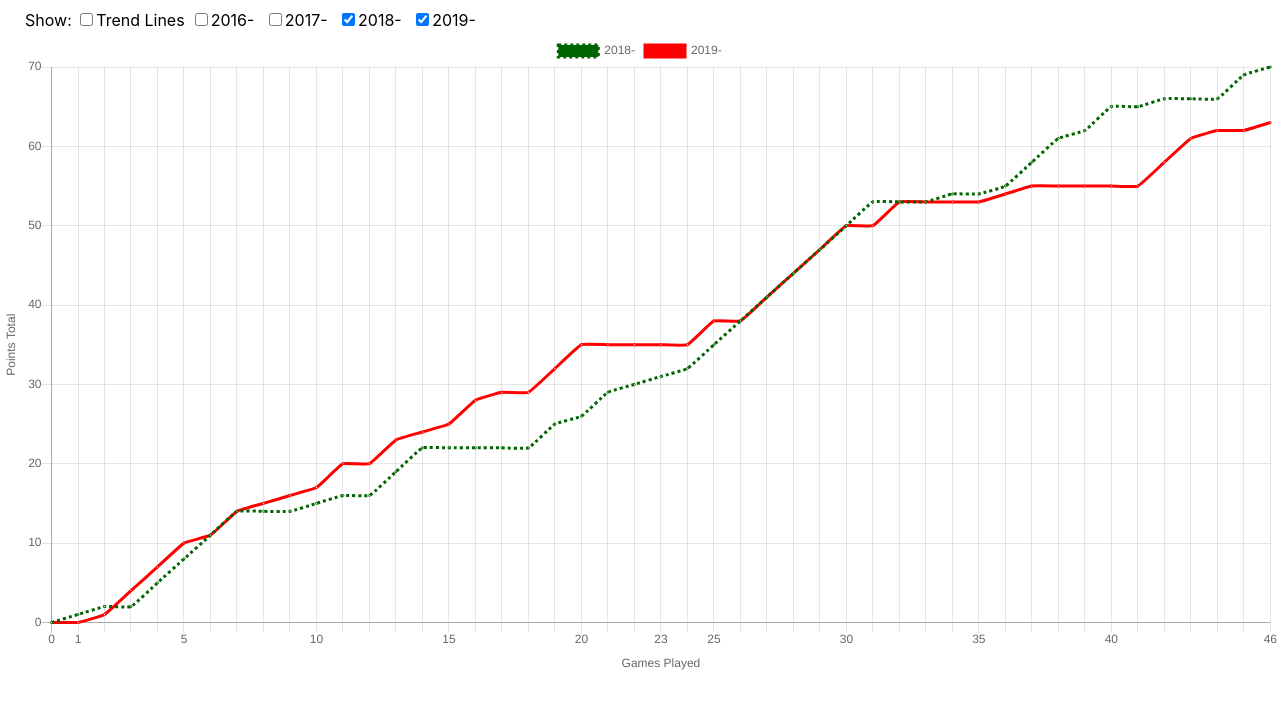
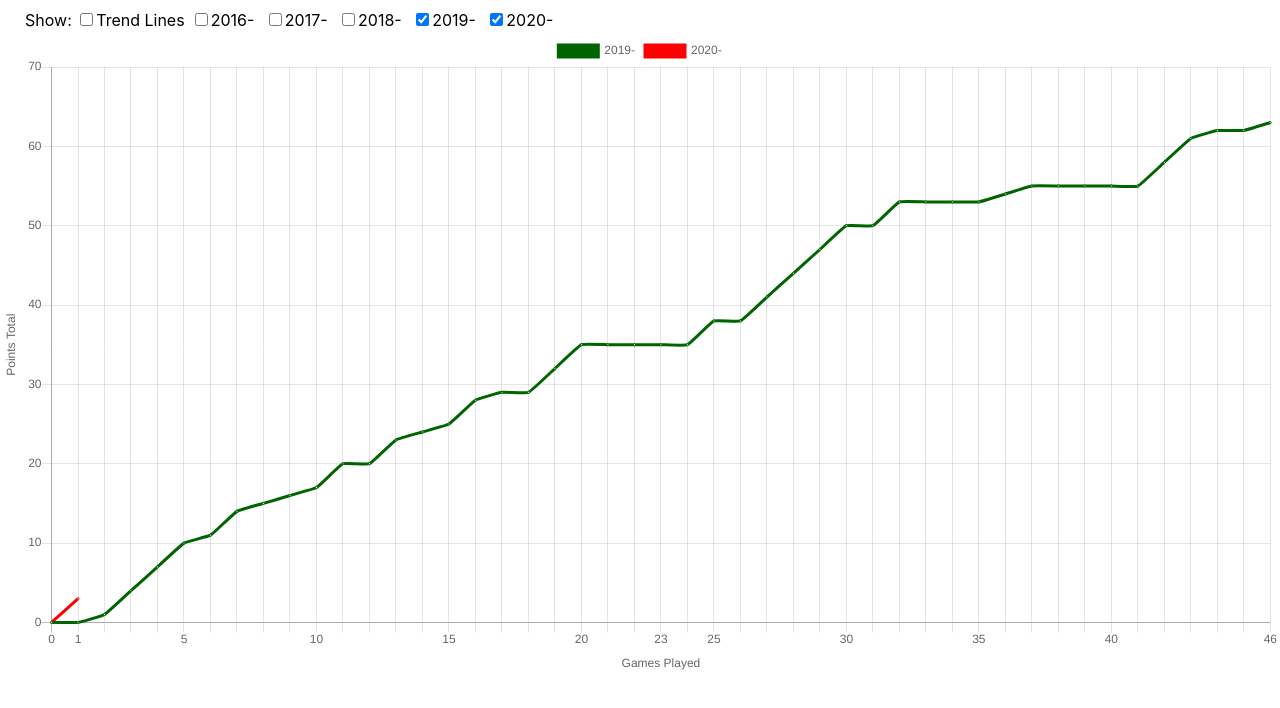
Before and after one commit to snerks/football-stats-03, a React (Create React App) app: page / in a window 1280 px wide. Shown: the top 708 px of the page. Built offline with nearby package versions, Linux system fonts and the light colour scheme.

Commit message:
Add Points2020

```diff
--- a/src/components/points-line-chart.tsx
+++ b/src/components/points-line-chart.tsx
@@ -6,8 +6,9 @@ import { points2019 } from "./points2019";
 import { points2016 } from "./points2016";
 import { points2017 } from "./points2017";
 import { points2018 } from "./points2018";
+import { points2020 } from "./points2020";
 
-interface PointsLineChartProps {}
+interface PointsLineChartProps { }
 
 interface PointsLineChartState {
   showTrendLines: boolean;
@@ -16,19 +17,21 @@ interface PointsLineChartState {
   show2017: boolean;
   show2018: boolean;
   show2019: boolean;
+  show2020: boolean;
 }
 
 class PointsLineChart extends React.Component<
   PointsLineChartProps,
   PointsLineChartState
-> {
+  > {
   state = {
     showTrendLines: false,
 
     show2016: false,
     show2017: false,
-    show2018: true,
-    show2019: true
+    show2018: false,
+    show2019: true,
+    show2020: true
   };
 
   handleShowTrendLines = () => {
@@ -71,6 +74,15 @@ class PointsLineChart extends React.Component<
     this.setState(prevState => {
       const nextState = { ...prevState };
       nextState.show2019 = !prevState.show2019;
+
+      return nextState;
+    });
+  };
+
+  handleShow2020 = () => {
+    this.setState(prevState => {
+      const nextState = { ...prevState };
+      nextState.show2020 = !prevState.show2020;
 
       return nextState;
     });
@@ -147,6 +159,16 @@ class PointsLineChart extends React.Component<
       pointsRunning2019.push(nextElement);
     }
 
+    const pointsRunning2020: number[] = [];
+
+    for (let index = 0; index < points2020.length; index++) {
+      const runningTotal = index === 0 ? 0 : pointsRunning2020[index - 1];
+
+      const nextElement = runningTotal + points2020[index];
+
+      pointsRunning2020.push(nextElement);
+    }
+
     const dataPointCount = pointsRunning2018.length;
 
     const labels: string[] = [];
@@ -161,7 +183,7 @@ class PointsLineChart extends React.Component<
           gameNumber === 1 ||
           gameNumber === 23 ||
           gameNumber === 46) &&
-        gameNumber !== 45
+          gameNumber !== 45
           ? gameNumber.toString(10)
           : "";
 
@@ -260,10 +282,62 @@ class PointsLineChart extends React.Component<
       }
     }
 
+    // if (this.state.show2019) {
+    //   if (chartData.datasets) {
+    //     chartData.datasets.push({
+    //       label: "2019-",
+    //       fill: false,
+    //       lineTension: 0.1,
+    //       backgroundColor: redLegendFillColour,
+    //       borderColor: redLineColour,
+    //       borderCapStyle: "butt",
+    //       borderDash: [],
+    //       borderDashOffset: 0.0,
+    //       borderJoinStyle: "miter",
+    //       pointBorderColor: redLineColour,
+    //       pointBackgroundColor: "#fff",
+    //       pointBorderWidth: 1,
+    //       pointHoverRadius: 5,
+    //       pointHoverBackgroundColor: redLineColour,
+    //       pointHoverBorderColor: greyLineColour,
+    //       pointHoverBorderWidth: 2,
+    //       pointRadius: 1,
+    //       pointHitRadius: 10,
+    //       data: pointsRunning2019
+    //     });
+    //   }
+    // }
+
     if (this.state.show2019) {
       if (chartData.datasets) {
         chartData.datasets.push({
           label: "2019-",
+          fill: false,
+          lineTension: 0.1,
+          backgroundColor: slateBlueLegendFillColour,
+          borderColor: slateBlueLineColour,
+          borderCapStyle: "butt",
+          borderDash: [],
+          borderDashOffset: 0.0,
+          borderJoinStyle: "miter",
+          pointBorderColor: slateBlueLineColour,
+          pointBackgroundColor: "#fff",
+          pointBorderWidth: 1,
+          pointHoverRadius: 5,
+          pointHoverBackgroundColor: slateBlueLineColour,
+          pointHoverBorderColor: greyLineColour,
+          pointHoverBorderWidth: 2,
+          pointRadius: 1,
+          pointHitRadius: 10,
+          data: pointsRunning2019
+        });
+      }
+    }
+
+    if (this.state.show2020) {
+      if (chartData.datasets) {
+        chartData.datasets.push({
+          label: "2020-",
           fill: false,
           lineTension: 0.1,
           backgroundColor: redLegendFillColour,
@@ -281,7 +355,7 @@ class PointsLineChart extends React.Component<
           pointHoverBorderWidth: 2,
           pointRadius: 1,
           pointHitRadius: 10,
-          data: pointsRunning2019
+          data: pointsRunning2020
         });
       }
     }
@@ -441,6 +515,18 @@ class PointsLineChart extends React.Component<
           <label className="custom-control-label" htmlFor="show2019Checkbox">
             2019-
           </label>{" "}
+
+          <input
+            type="checkbox"
+            className="custom-control-input"
+            id="show2020Checkbox"
+            onChange={() => this.handleShow2020()}
+            style={{ marginLeft: "10px" }}
+            checked={this.state.show2020}
+          />
+          <label className="custom-control-label" htmlFor="show2020Checkbox">
+            2020-
+          </label>{" "}
         </div>
 
         <Line
--- /dev/null
+++ b/src/components/points2020.ts
@@ -0,0 +1,4 @@
+export const points2020: number[] = [
+  0, // Dummy 0th result
+  3, // 2-1 Coventry City (H)
+];
```
